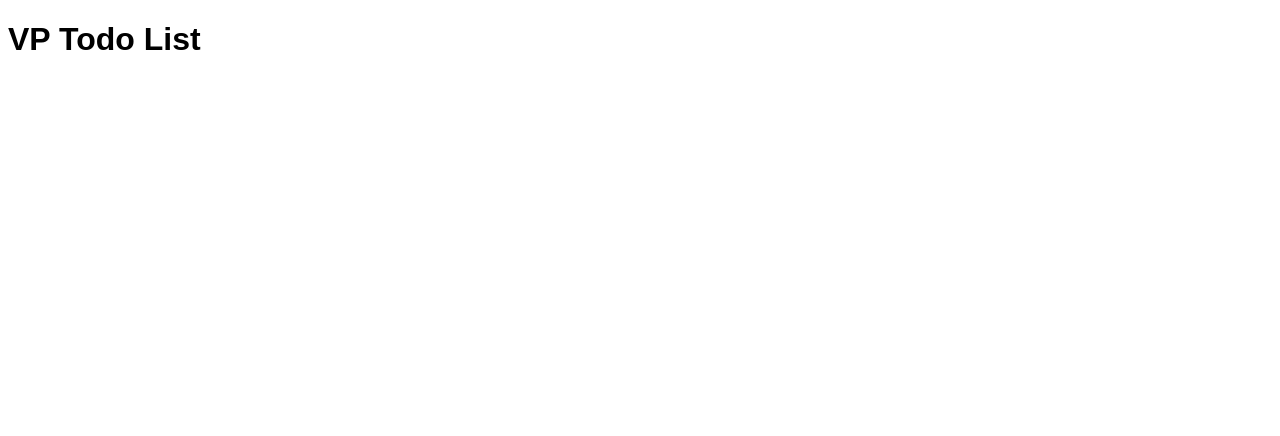
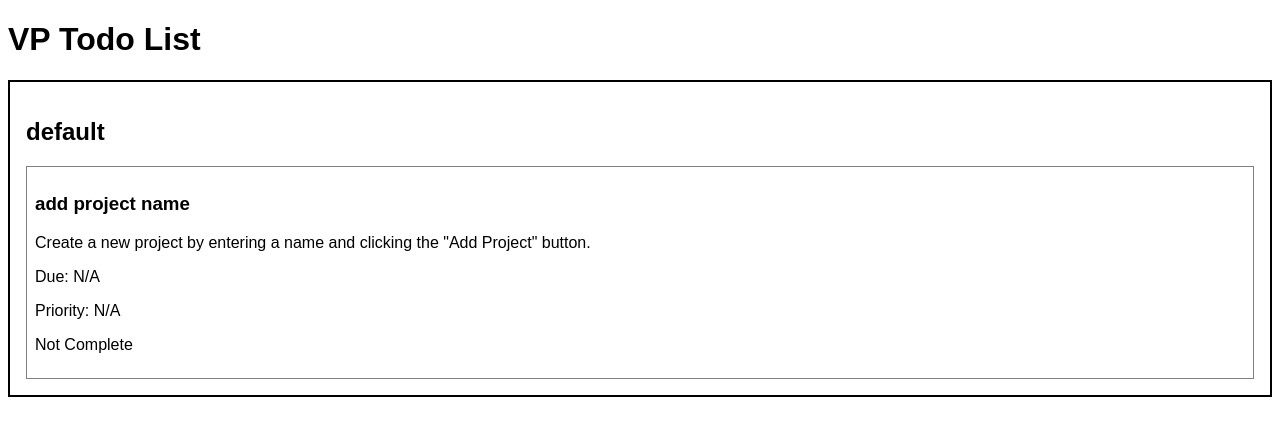
Before and after one commit to Katusyo/todo-list, a website built with webpack: page src/index.html in a window 1280 px wide. Built offline with nearby package versions, Linux system fonts and the light colour scheme.

Commit message:
Progess of Todo List Project
+ Render a list of todo items on the page

```diff
--- a/src/index.js
+++ b/src/index.js
@@ -1,3 +1,20 @@
 import './style.css';
 
-console.log('Todo app running');
+import Project from './modules/project';
+import Todo from './modules/todo';
+import renderProjects from './modules/dom';
+
+const defaultProject = new Project('default');
+
+defaultProject.addTodo(
+    new Todo(
+        'add project name',
+        'Create a new project by entering a name and clicking the "Add Project" button.',
+        'N/A',
+        'N/A'
+    )
+);
+
+const projects = [defaultProject];
+
+renderProjects(projects);
--- a/src/style.css
+++ b/src/style.css
@@ -1,3 +1,15 @@
 body {
     font-family: Arial, Helvetica, sans-serif;
 }
+
+.project {
+    border: 2px solid black;
+    padding: 1rem;
+    margin-bottom: 1rem;
+}
+
+.todo-card {
+    border: 1px solid gray;
+    padding: 0.5rem;
+    margin-top: 0.5rem;
+}
```
